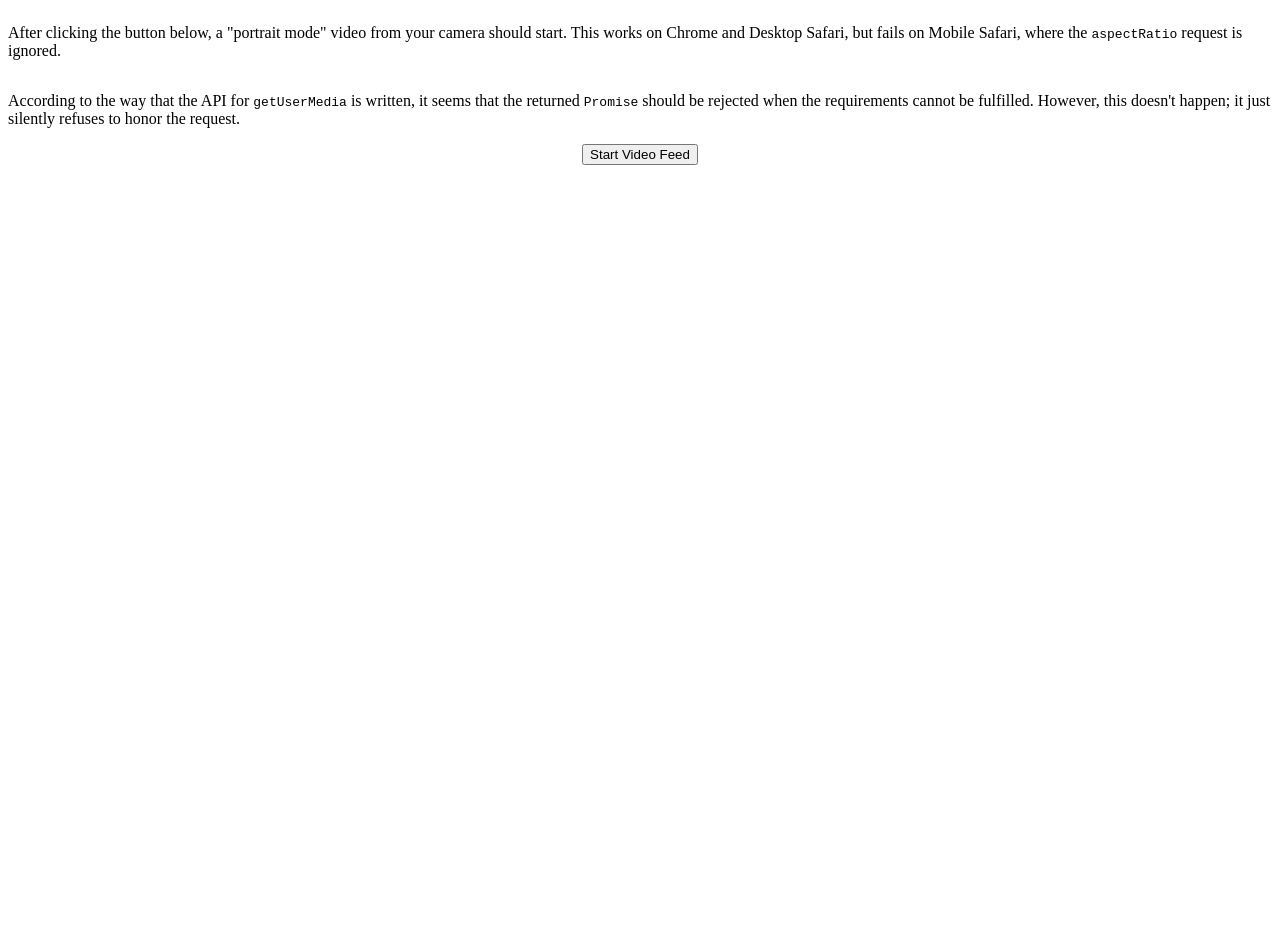
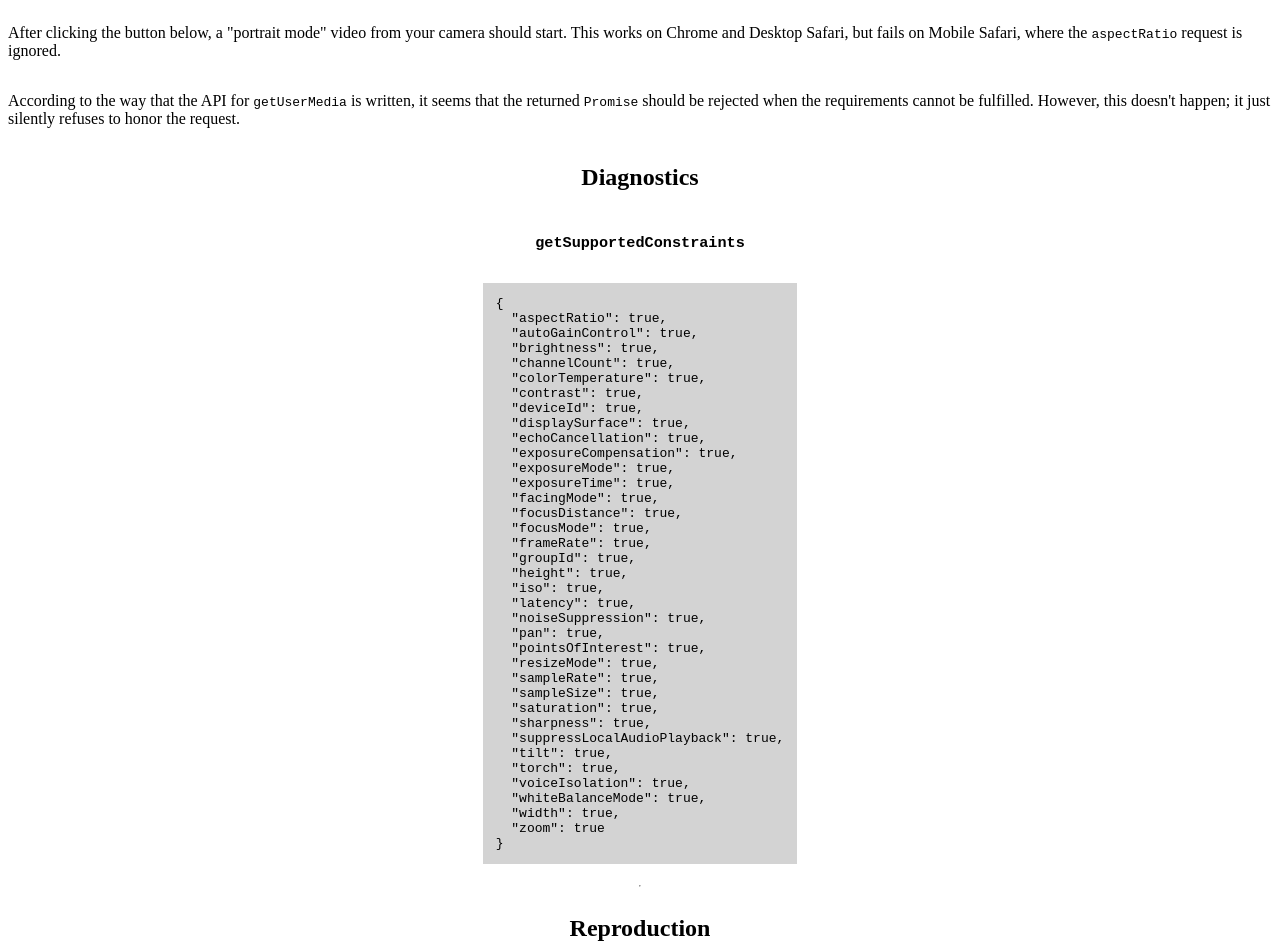
Before and after one commit to alexlafroscia/mobile-safari-get-user-media-bug-example, a website built with Vite: page index.html in a window 1280 px wide. Shown: the top 945 px of the page. Before the commit the page ends 800 px from the top, so only its background shows below. Built offline with nearby package versions, Linux system fonts and the light colour scheme.

Commit message:
add `getSupportedConstraints` printout

```diff
--- a/index.html
+++ b/index.html
@@ -10,6 +10,11 @@
         display: flex;
         flex-direction: column;
         align-items: center;
+      }
+
+      pre:has(code) {
+        background-color: lightgray;
+        padding: 1em;
       }
 
       video {
@@ -32,6 +37,16 @@
       happen; it just silently refuses to honor the request.
     </p>
 
+    <h2>Diagnostics</h2>
+
+    <h3><code>getSupportedConstraints</code></h3>
+
+    <pre><code id="supported-constraints"></code></pre>
+
+    <hr />
+
+    <h2>Reproduction</h2>
+
     <button id="start-button">Start Video Feed</button>
 
     <script type="module" src="/main.js"></script>
--- a/main.js
+++ b/main.js
@@ -30,3 +30,15 @@ async function startVideoStream() {
 START_BUTTON.addEventListener("click", () => {
   startVideoStream();
 });
+
+/* === View Supported Constraints === */
+
+const SUPPORTED_CONSTRAINTS_DISPLAY = document.getElementById(
+  "supported-constraints"
+);
+
+SUPPORTED_CONSTRAINTS_DISPLAY.innerText = JSON.stringify(
+  navigator.mediaDevices.getSupportedConstraints(),
+  null,
+  2
+);
```
